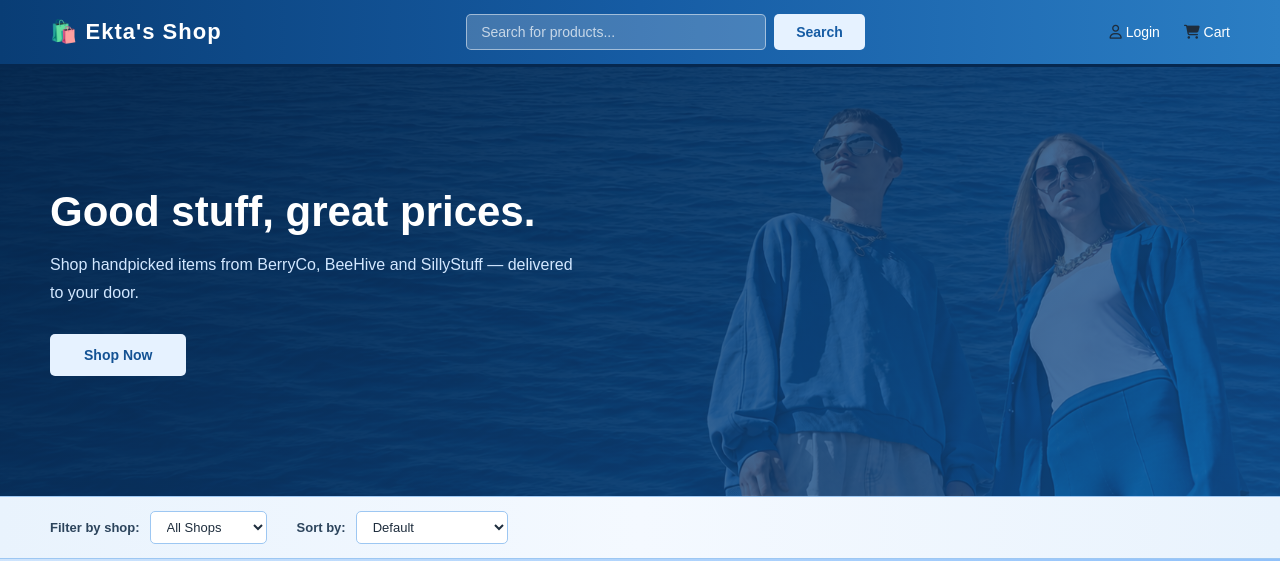
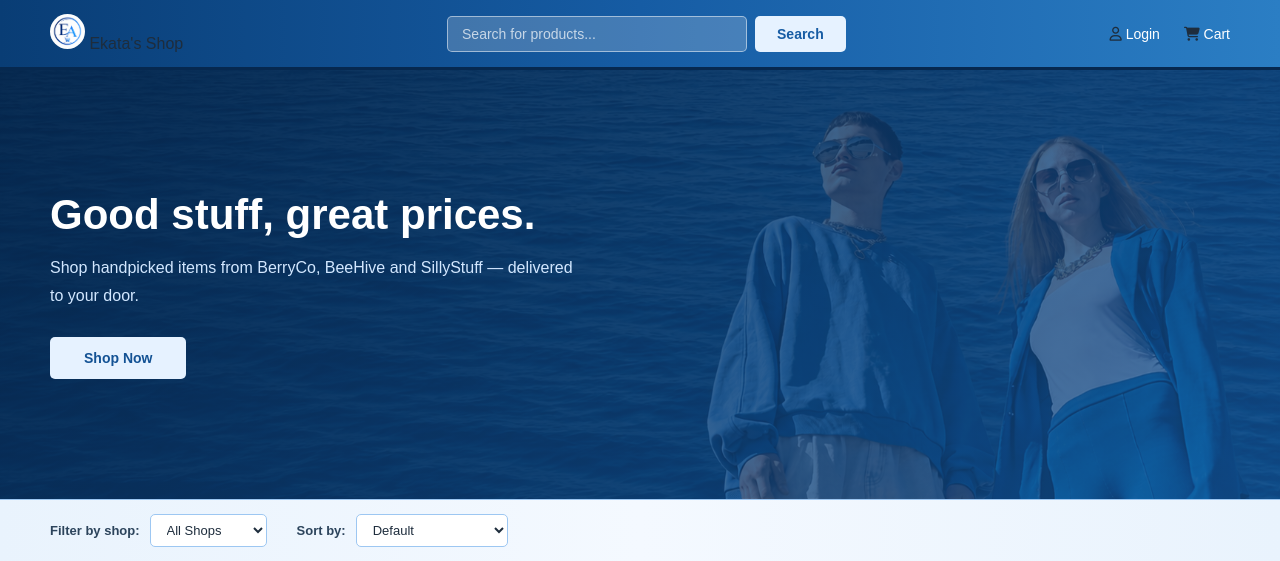
Before and after one commit to ekataadhikari23/Coursework-WebDev, a PHP site: page / in a window 1280 px wide. Shown: the top 561 px of the page. Run offline with PHP 8.4, Linux system fonts and the light colour scheme; some libraries are stand-ins or nearby versions.

Commit message:
eleventh commit

```diff
--- a/index.html
+++ b/index.html
@@ -10,7 +10,8 @@
 <body>
 <section id="topbar">
     <div id="brandname">
-        <span id="shoptitle">🛍️ Ekta's Shop</span>
+        <img src="Logo.png" alt="Ekata's Shop Logo" id="shoplogo">
+        Ekata's Shop
     </div>
     <div id="searchzone">
         <input placeholder="Search for products..." id="searchBox">
--- a/style.css
+++ b/style.css
@@ -30,6 +30,16 @@ body {
     font-weight: bold;
     color: white;
     letter-spacing: 1px;
+    display: flex;
+    align-items: center;
+    gap: 10px; /* Puts a nice little space between the logo and text */
+}
+
+#shoplogo {
+    width: 35px;          /* Sets the size of your navbar logo */
+    height: 35px;         /* Keeps it a perfect square so it can become a circle */
+    border-radius: 50%;   /* This completely clips off the white square corners! */
+    object-fit: cover;    /* Ensures the logo graphics scale clean inside the circle */
 }
 
 #searchzone {
```
Also changed, not shown: Logo.png (added).
